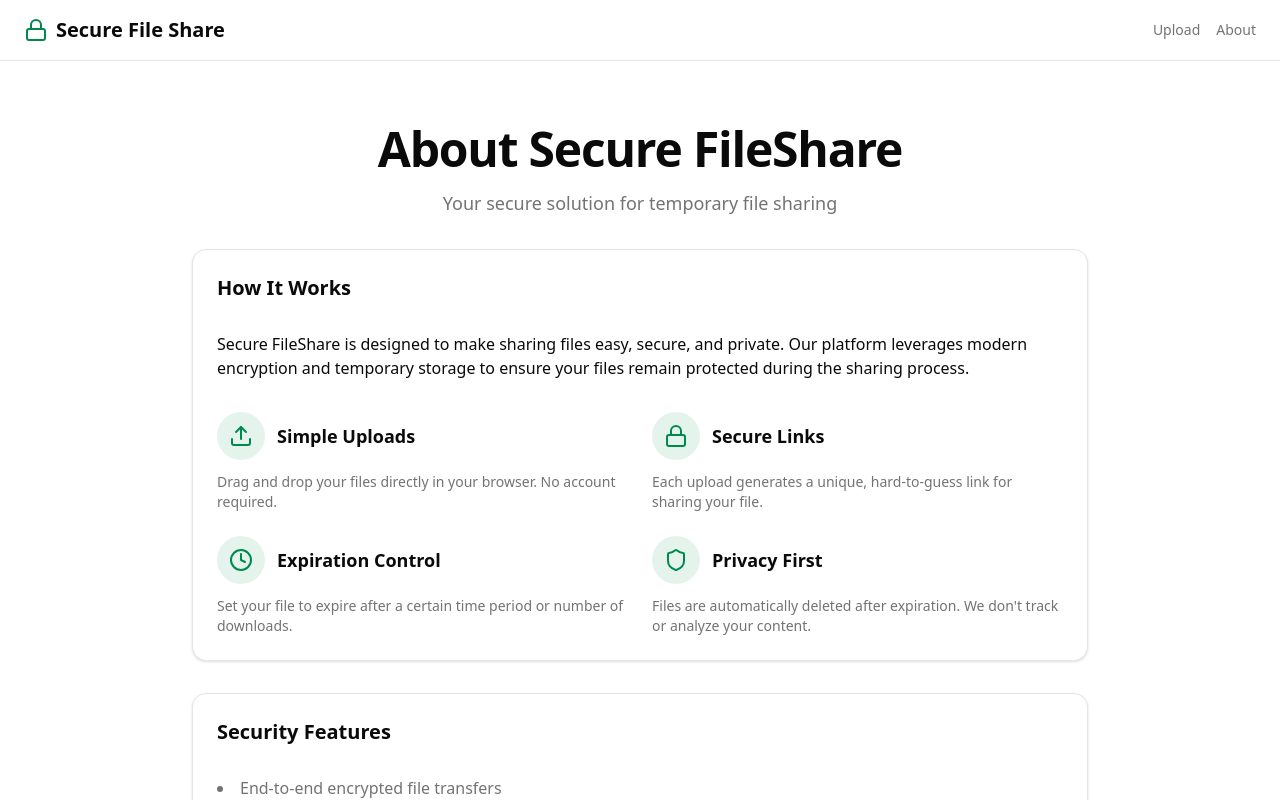
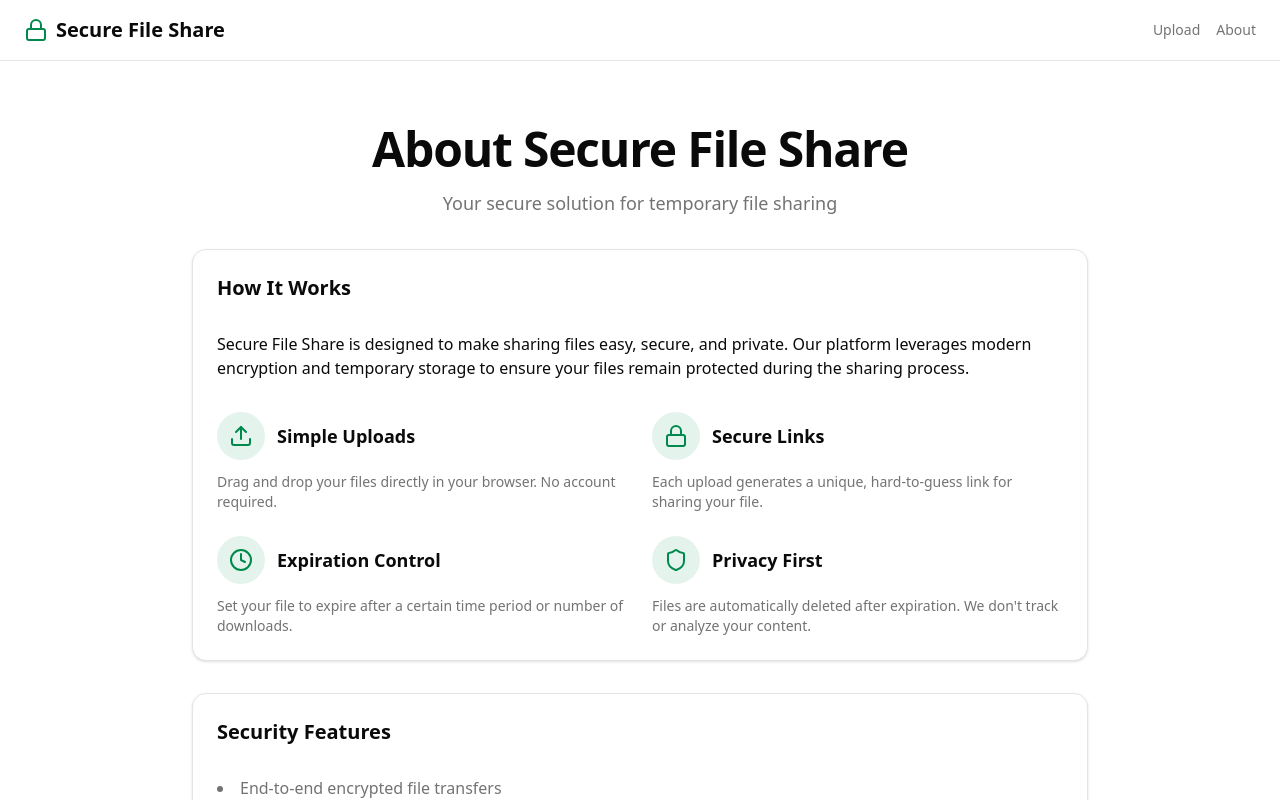
Before and after one commit to armandas22976/webapp, a Next.js app: page /about in a window 1280 px wide. Shown: the top 800 px of the page. Built offline with nearby package versions, Linux system fonts and the light colour scheme.

Commit message:
changed name to Secure File Sure

```diff
--- a/app/about/page.tsx
+++ b/app/about/page.tsx
@@ -3,8 +3,8 @@ import { Card, CardContent, CardHeader, CardTitle } from "@/components/ui/card";
 import { Lock, Clock, Shield, Upload } from "lucide-react";
 
 export const metadata: Metadata = {
-  title: 'About - Secure FileShare',
-  description: 'Learn about Secure FileShare and how it works',
+  title: 'About - Secure File Share',
+  description: 'Learn about Secure File Share and how it works',
 };
 
 export default function AboutPage() {
@@ -13,7 +13,7 @@ export default function AboutPage() {
       <div className="flex flex-col items-center justify-center gap-8 py-8">
         <div className="text-center max-w-2xl mx-auto">
           <h1 className="text-4xl sm:text-5xl font-bold tracking-tight mb-4">
-            About Secure FileShare
+            About Secure File Share
           </h1>
           <p className="text-lg text-muted-foreground">
             Your secure solution for temporary file sharing
@@ -26,7 +26,7 @@ export default function AboutPage() {
           </CardHeader>
           <CardContent className="space-y-8">
             <p>
-              Secure FileShare is designed to make sharing files easy, secure, and private. Our platform leverages modern encryption and temporary storage to ensure your files remain protected during the sharing process.
+              Secure File Share is designed to make sharing files easy, secure, and private. Our platform leverages modern encryption and temporary storage to ensure your files remain protected during the sharing process.
             </p>
 
             <div className="grid grid-cols-1 md:grid-cols-2 gap-6">
--- a/app/download/[id]/page.tsx
+++ b/app/download/[id]/page.tsx
@@ -2,7 +2,7 @@ import { Metadata } from "next";
 import FileDownload from "@/components/file-download";
 
 export const metadata: Metadata = {
-  title: 'Download File - Secure FileShare',
+  title: 'Download File - Secure File Share',
   description: 'Download your securely shared file',
 };
 
```
